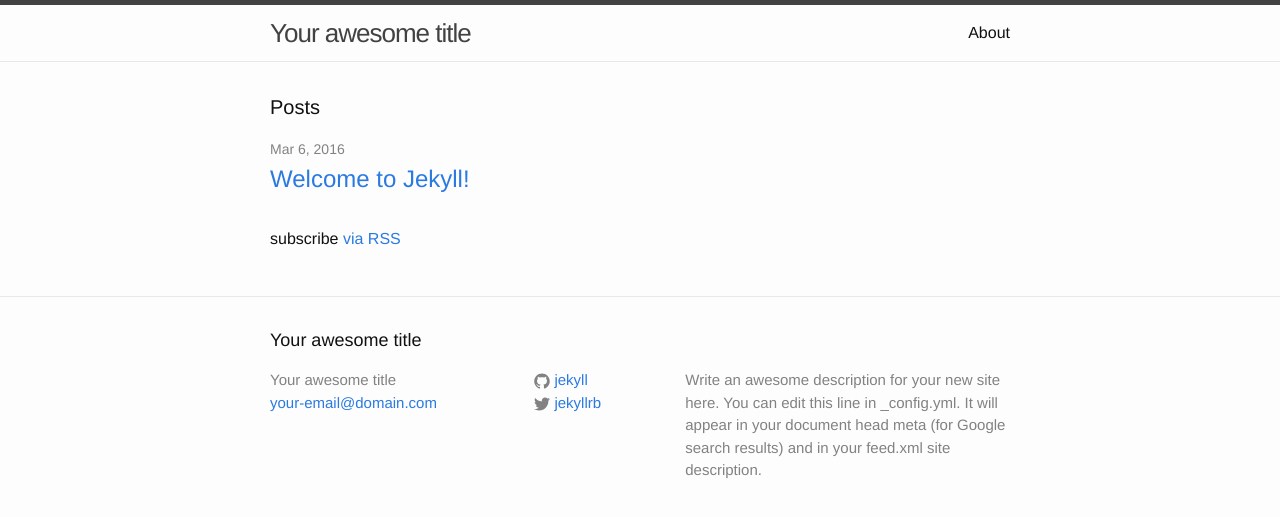
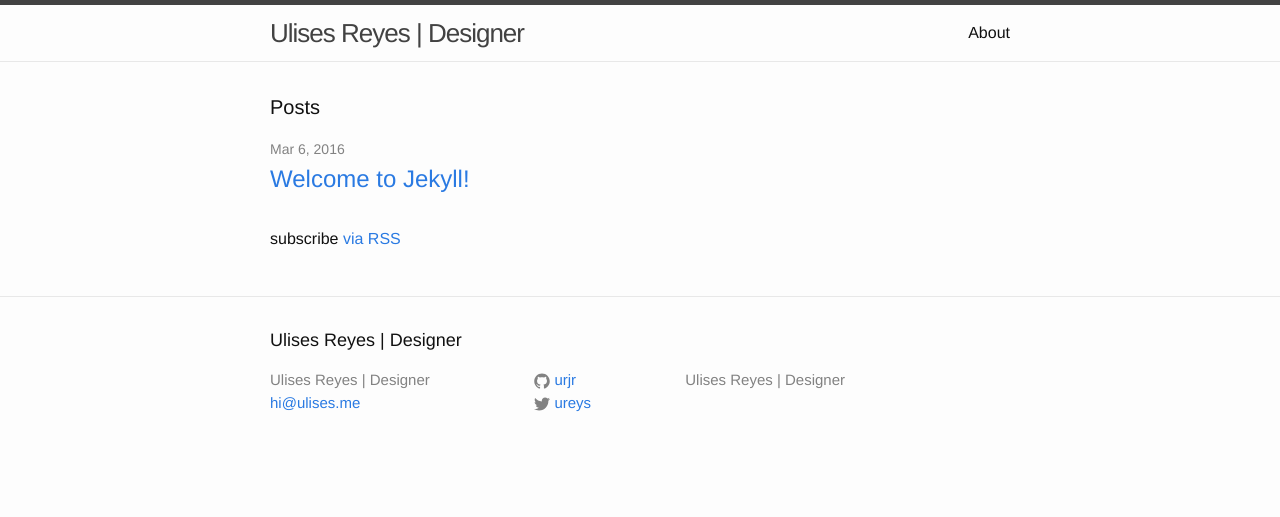
Before and after one commit to urjr/urjr.github.io, a Jekyll site: the page built from index.html, in a window 1280 px wide. Shown: the top 517 px of the page. Built offline with Jekyll 4.4.1, drawn with Linux system fonts in a browser that asks for light colours.

Commit message:
updated page config file

```diff
--- a/_config.yml
+++ b/_config.yml
@@ -6,16 +6,14 @@
 # 'jekyll serve'. If you change this file, please restart the server process.
 
 # Site settings
-title: Your awesome title
-email: your-email@domain.com
+title: Ulises Reyes | Designer
+email: hi@ulises.me
 description: > # this means to ignore newlines until "baseurl:"
-  Write an awesome description for your new site here. You can edit this
-  line in _config.yml. It will appear in your document head meta (for
-  Google search results) and in your feed.xml site description.
+  Ulises Reyes | Designer
 baseurl: "" # the subpath of your site, e.g. /blog
-url: "http://yourdomain.com" # the base hostname & protocol for your site
-twitter_username: jekyllrb
-github_username:  jekyll
+url: "http://ulises.me" # the base hostname & protocol for your site
+twitter_username: ureys
+github_username:  urjr
 
 # Build settings
 markdown: kramdown
```
